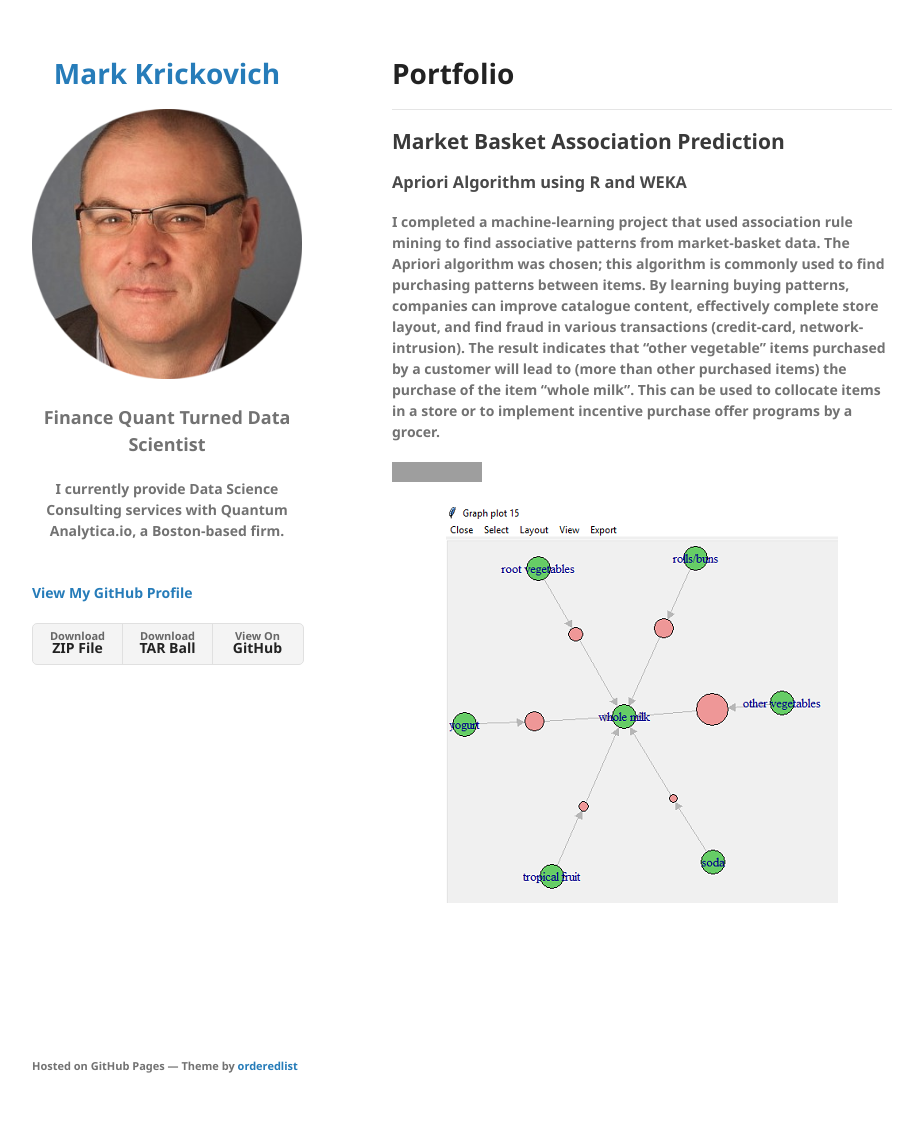
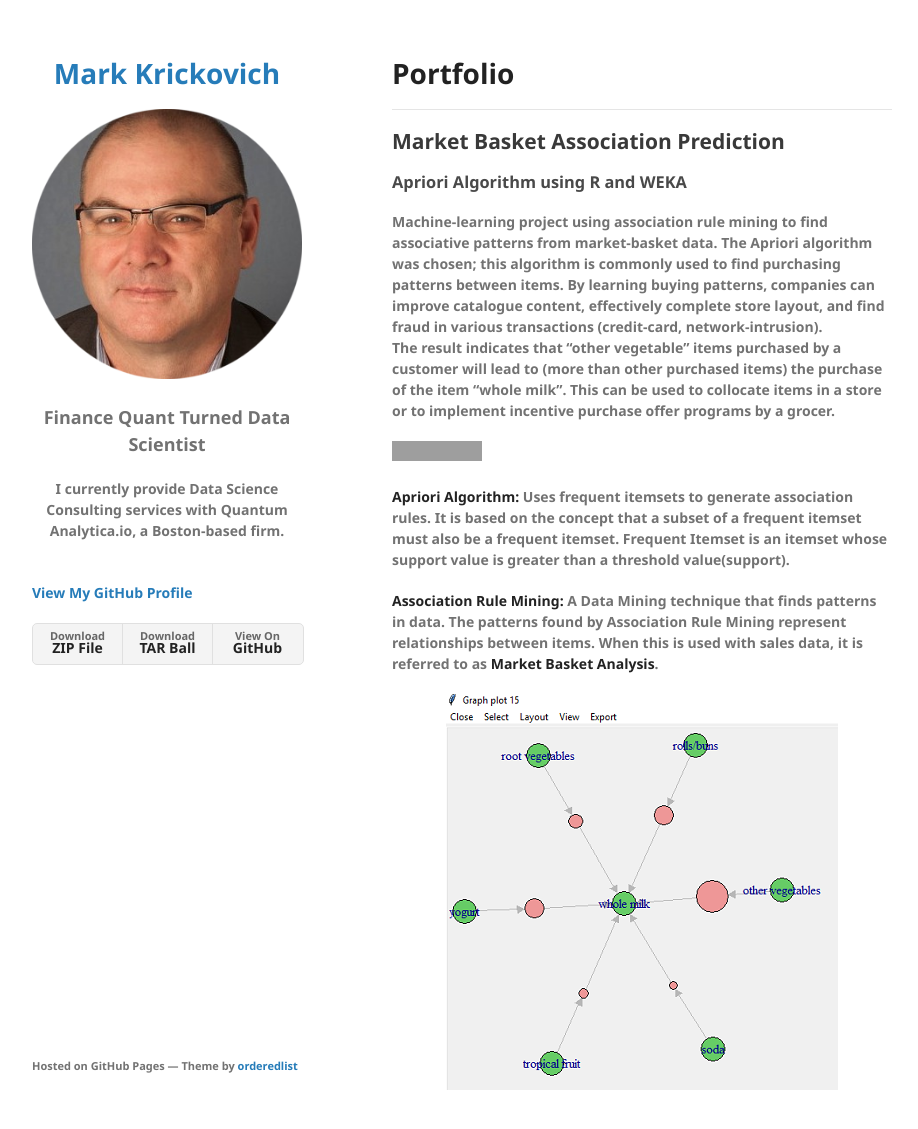
Before and after one commit to MarkKrickovich/MarkKrickovich.github.io, a Jekyll site: the page built from index.md, in a window 1280 px wide and 1145 px high. Shown: the top 1129 px of the window, without its empty margins (178-1096 px from the left). Built offline with Jekyll 4.4.1, drawn with Linux system fonts in a browser that asks for light colours; our own code applies the rules of GitHub Pages for plain Markdown files; grey boxes are pictures that could not be loaded.

Commit message:
Update index.md

```diff
--- a/index.md
+++ b/index.md
@@ -2,8 +2,13 @@
 ---
 ## Market Basket Association Prediction
 ###  Apriori Algorithm using R and WEKA
-I completed a machine-learning project that used association rule mining to find associative patterns from market-basket data.  The Apriori algorithm was chosen; this algorithm is commonly used to find purchasing patterns between items.  By learning buying patterns, companies can improve catalogue content, effectively complete store layout, and find fraud in various transactions (credit-card, network-intrusion).  The result indicates that “other vegetable” items purchased by a customer will lead to (more than other purchased items) the purchase of the item “whole milk”.  This can be used to collocate items in a store or to implement incentive purchase offer programs by a grocer.
+Machine-learning project using association rule mining to find associative patterns from market-basket data.  The Apriori algorithm was chosen; this algorithm is commonly used to find purchasing patterns between items.  By learning buying patterns, companies can improve catalogue content, effectively complete store layout, and find fraud in various transactions (credit-card, network-intrusion).
+The result indicates that “other vegetable” items purchased by a customer will lead to (more than other purchased items) the purchase of the item “whole milk”.  This can be used to collocate items in a store or to implement incentive purchase offer programs by a grocer.
 
 [![View on GitHub](https://img.shields.io/badge/GitHub-View_on_GitHub-blue?logo=GitHub)](https://github.com/markkrickovich/MarketBasketAssociation)
 
+**Apriori Algorithm:** Uses frequent itemsets to generate association rules. It is based on the concept that a subset of a frequent itemset must also be a frequent itemset. Frequent Itemset is an itemset whose support value is greater than a threshold value(support).
+
+**Association Rule Mining:** A Data Mining technique that finds patterns in data. The patterns found by Association Rule Mining represent relationships between items. When this is used with sales data, it is referred to as **Market Basket Analysis**.
+
 <center><img src="assets/img/R Apriori Graph Plot.PNG"/></center>
```
